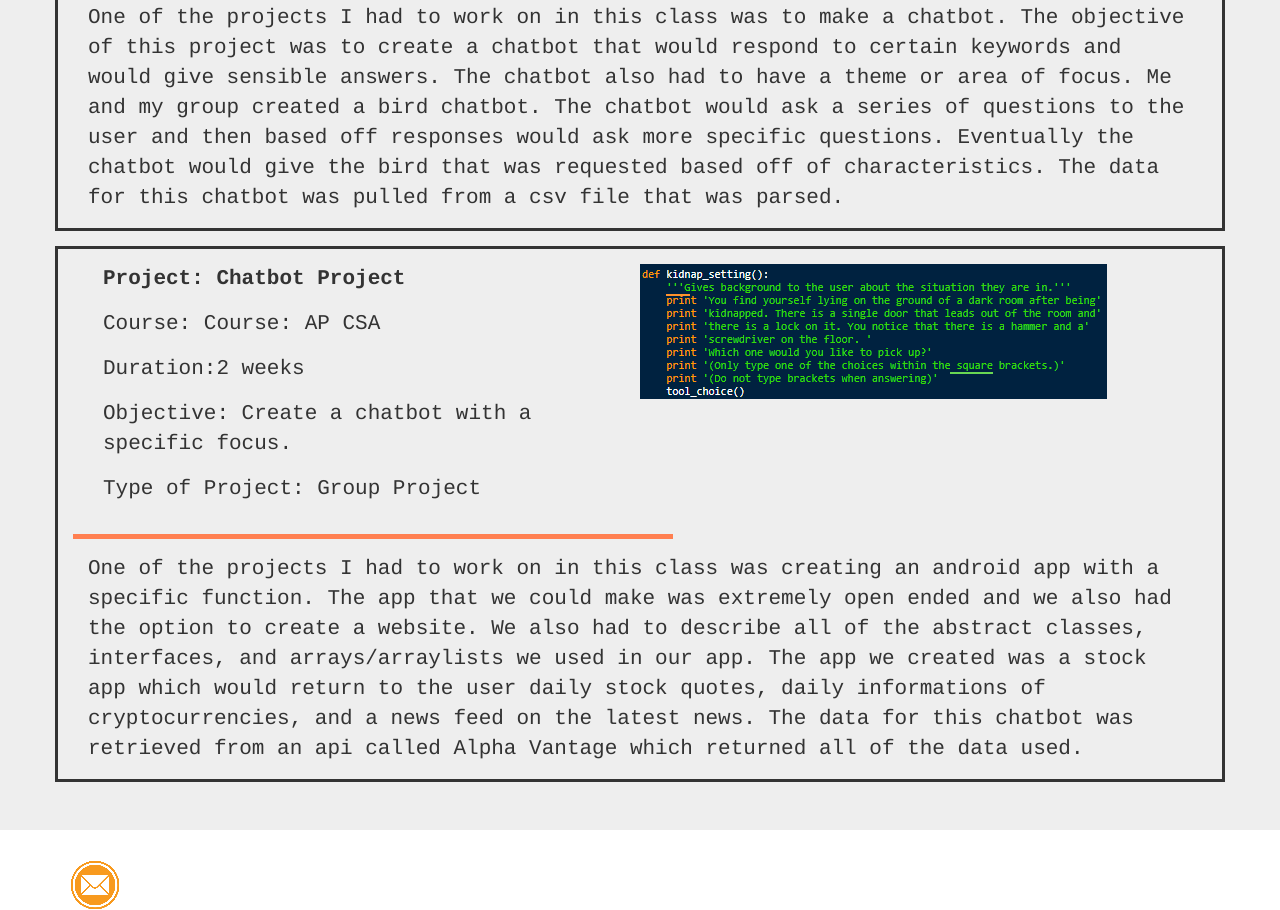
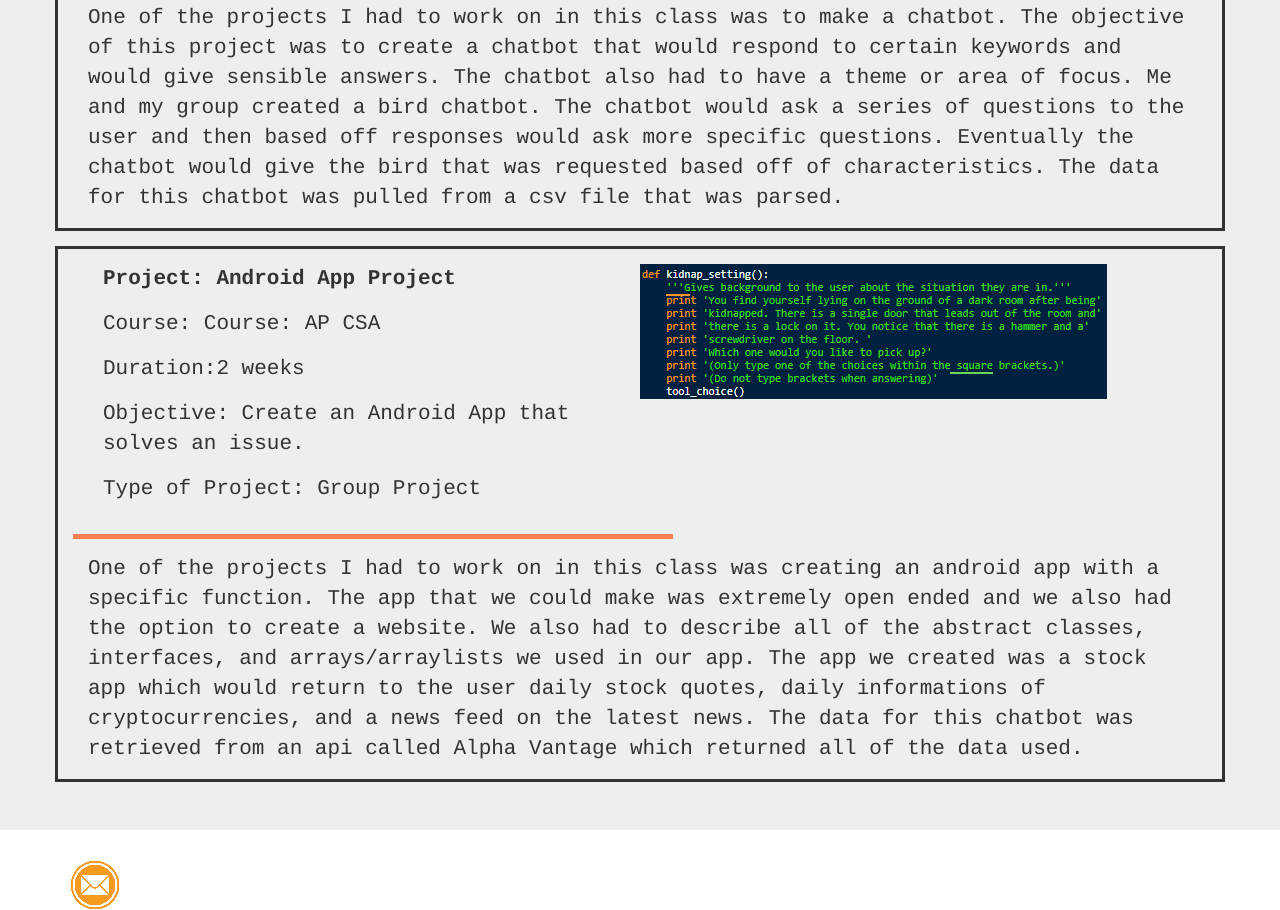
Before and after one commit to SankalpK1/portfolio, a plain HTML site: page Kumar_Projects.html in a window 1280 px wide. Shown: the part 3637-4547 px from the top of the page. Drawn offline with Linux system fonts and the light colour scheme.

Commit message:
Update Kumar_Projects.html

```diff
--- a/Kumar_Projects.html
+++ b/Kumar_Projects.html
@@ -120,10 +120,10 @@
                 <div class="container MarginLTPSSS">
                     <img src="Images/CaptureFOrF.PNG"/>
                     <div class="col-sm-6">
-                        <p><strong>Project: Chatbot Project</strong></p>
+                        <p><strong>Project: Android App Project</strong></p>
                         <p>Course: Course: AP CSA</p>
                         <p>Duration:2 weeks </p>
-                        <P>Objective: Create a chatbot with a specific focus.</p>
+                        <P>Objective: Create an Android App that solves an issue.</p>
                         <p>Type of Project: Group Project</p>
                     </div>
                 </div>
```
